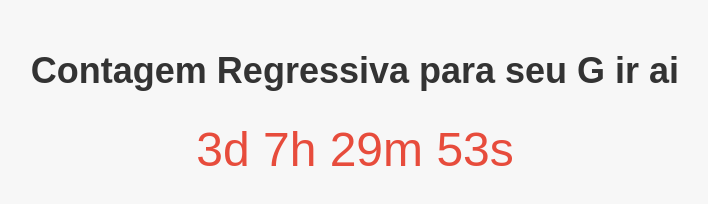
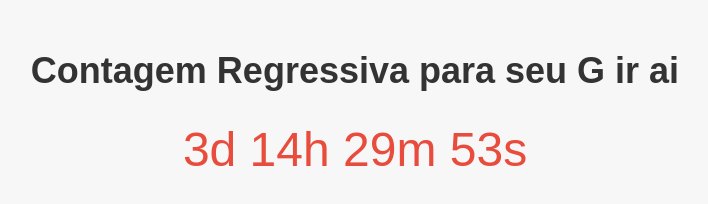
Before and after one commit to gustavobardavid/contagem_regressiva, a plain HTML site: page index.html in a window 1280 px wide. Shown: the whole page, without its empty margins (285-993 px from the left). Drawn offline with Linux system fonts and the light colour scheme.

Commit message:
Feature: Horario

```diff
--- a/index.html
+++ b/index.html
@@ -30,7 +30,7 @@
 
   <script>
     // Definindo a data alvo (30 de dezembro de 2023)
-    const targetDate = new Date('2023-12-30T00:00:00').getTime();
+    const targetDate = new Date('2023-12-30T07:00:00').getTime();
 
     // Atualizando o contador a cada segundo
     const countdown = document.getElementById('countdown');
```
